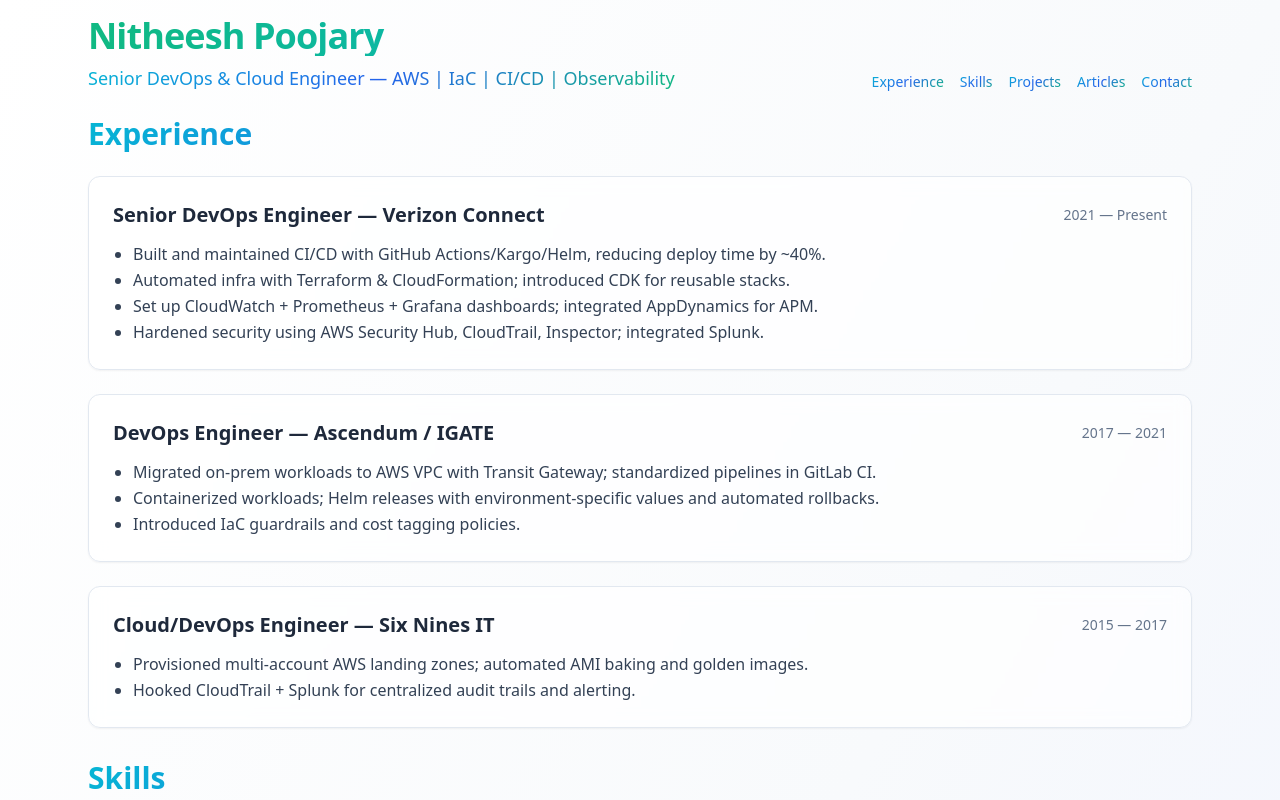
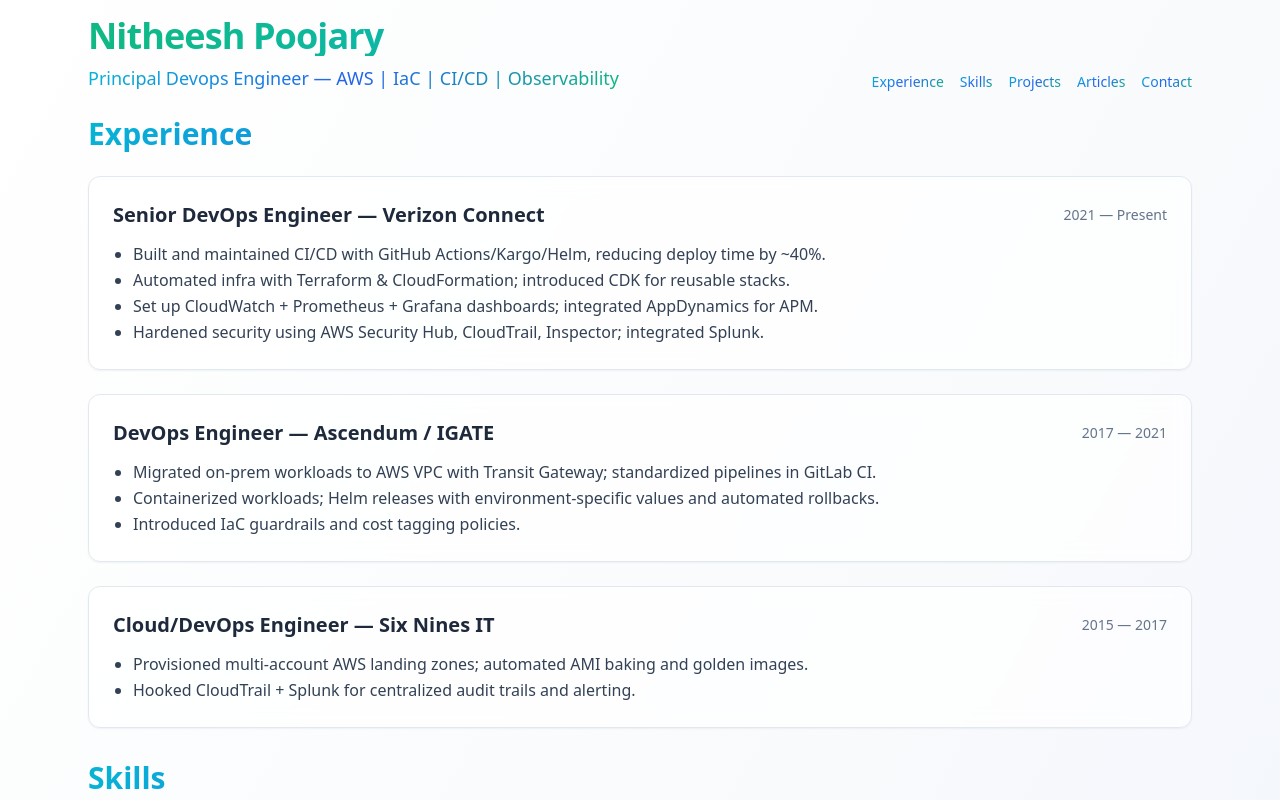
Before and after one commit to nitheeshp-irl/nitheeshp-portpolio, a React (Vite) app in the folder my-portfolio/: page / in a window 1280 px wide. Shown: the top 800 px of the page. Built offline with nearby package versions, Linux system fonts and the light colour scheme.

Commit message:
changing contents

```diff
--- a/my-portfolio/src/components/Portfolio.jsx
+++ b/my-portfolio/src/components/Portfolio.jsx
@@ -32,7 +32,7 @@
               Nitheesh Poojary
             </h1>
             <p className="mt-2 text-lg text-gradient-cool">
-              Senior DevOps & Cloud Engineer — AWS | IaC | CI/CD | Observability
+              Principal Devops Engineer — AWS | IaC | CI/CD | Observability
             </p>
           </div>
 
```
